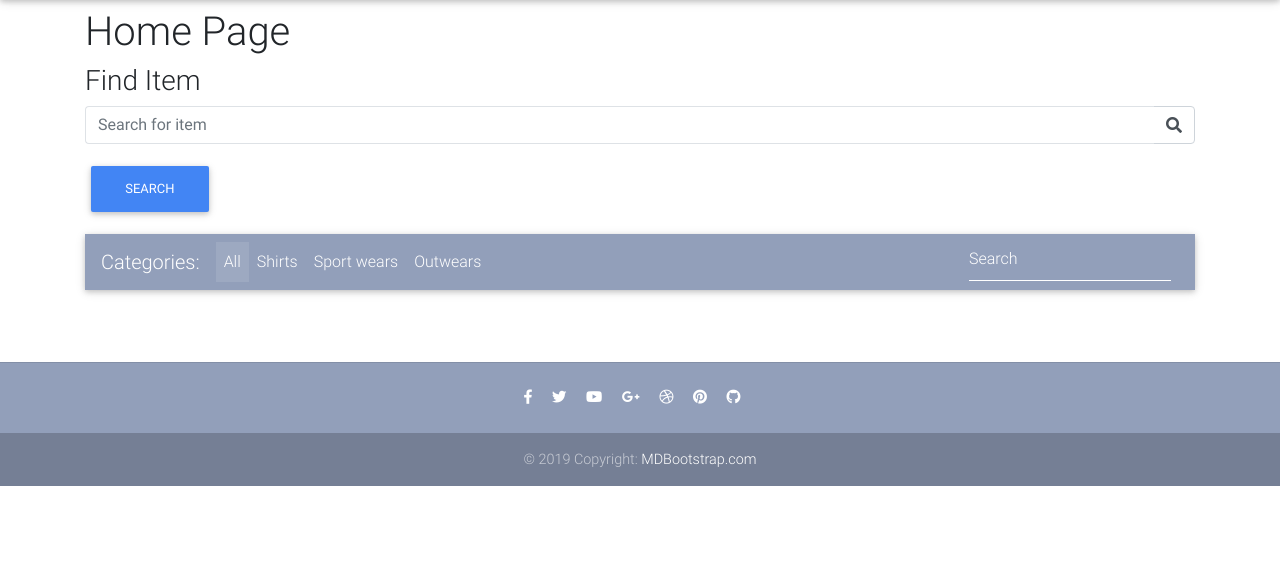
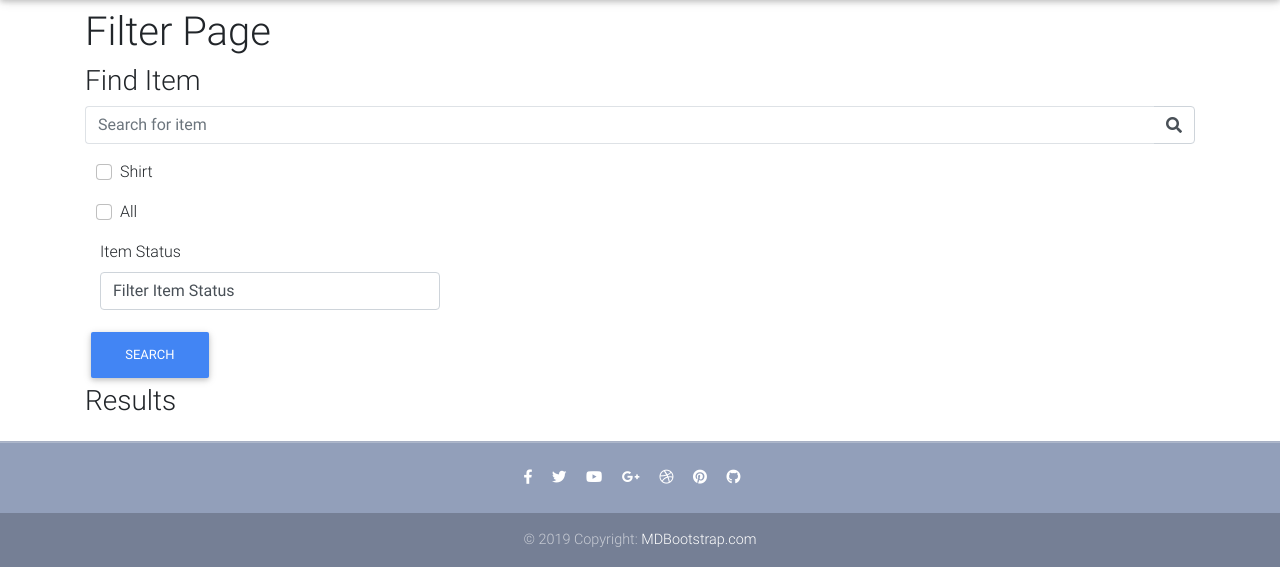
Before and after one commit to Gid34/Django-Ecommerce-Project, a Django app: page /filter/ in a window 1280 px wide. Shown: the part 64-642 px from the top of the page. Run offline with Django 3.2, Linux system fonts and the light colour scheme; data that the repository does not hold is empty; some libraries are stand-ins or nearby versions.

Commit message:
Added Label Dropdown Filter
I need to find a way to make labels as distinct -- OR else it will iterate infinitely.

```diff
--- a/django-ecommerce/core/models.py
+++ b/django-ecommerce/core/models.py
@@ -9,7 +9,8 @@ from django_countries.fields import CountryField
 CATEGORY_CHOICES = (
     ('S', 'Shirt'),
     ('SW', 'Sport wear'),
-    ('OW', 'Outwear')
+    ('OW', 'Outwear'),
+    ('A', 'Accessories')
 )
 
 LABEL_CHOICES = (
--- a/django-ecommerce/core/urls.py
+++ b/django-ecommerce/core/urls.py
@@ -28,5 +28,5 @@ urlpatterns = [
          name='remove-single-item-from-cart'),
     path('payment/<payment_option>/', PaymentView.as_view(), name='payment'),
     path('request-refund/', RequestRefundView.as_view(), name='request-refund'),
-    path('filter/', filter, name='filter')
+    path('filter/', filter, name='filter') #working filter function
 ]
--- a/django-ecommerce/core/views.py
+++ b/django-ecommerce/core/views.py
@@ -15,7 +15,7 @@ from django.utils import timezone
 from django.views.generic import ListView, DetailView, View
 
 from .forms import CheckoutForm, CouponForm, RefundForm, PaymentForm
-from .models import Item, OrderItem, Order, Address, Payment, Coupon, Refund, UserProfile
+from .models import *
 
 stripe.api_key = settings.STRIPE_SECRET_KEY
 
@@ -532,18 +532,35 @@ class RequestRefundView(View):
 
 #Code for SearchBar
 
-#This will be called by the filter parameter
+#This will be called by the filter parameter.
+#This cannot be commented out since it will break the code.
 def is_valid_queryparam(param):
     return param != '' and param is not None
 
-
+#When filtered, redirect to another page
 def filter(request):
     qs = Item.objects.all()
+    all_item_label = qs
     search_bar = request.GET.get('universal_search')
+    checkbox_shirt = request.GET.get('shirt')
+    checkbox_all = request.GET.get('all-categories')
+    item_status = request.GET.get('item_status')
+
     if search_bar != '' and search_bar is not None:
-        qs = qs.filter(title=search_bar)
+        qs = qs.filter(title__icontains=search_bar)
+
+    if checkbox_shirt == 'on':
+        qs = qs.filter(category='S')
+
+    if checkbox_all == 'on':
+        qs = Item.objects.all()
+
+    if item_status != 'Filter Item Status':
+        qs = qs.filter(label=item_status)
 
     context = {
-        'queryset':qs
+        'queryset':qs,
+        'all_item_label':all_item_label
     }
-    return render(request, "home.html", context)
+
+    return render(request, "filter.html", context)
--- a/django-ecommerce/templates/base.html
+++ b/django-ecommerce/templates/base.html
@@ -10,6 +10,7 @@
   {% block extra_head %}
   {% endblock %}
   <link rel="stylesheet" href="https://use.fontawesome.com/releases/v5.8.1/css/all.css">
+  <link href="https://cdn.jsdelivr.net/npm/bootstrap@5.0.2/dist/css/bootstrap.min.css" rel="stylesheet" integrity="sha384-EVSTQN3/azprG1Anm3QDgpJLIm9Nao0Yz1ztcQTwFspd3yD65VohhpuuCOmLASjC" crossorigin="anonymous">
   <link href="{% static 'css/bootstrap.min.css' %}" rel="stylesheet">
   <link href="{% static 'css/mdb.min.css' %}" rel="stylesheet">
   <link href="{% static 'css/style.min.css' %}" rel="stylesheet">
--- a/django-ecommerce/templates/filter.html
+++ b/django-ecommerce/templates/filter.html
@@ -10,9 +10,10 @@
     <h1>Filter Page</h1>
     <h3>Find Item</h3>
 
+  <!--START OF FILTERS-->
     <form method="GET" action=".">
 
-      <!-- Filter # 1 -->
+      <!-- Search Bar -->
       <div class="form-row">
           <div class="form-group col-12">
               <div class="input-group">
@@ -26,26 +27,48 @@
           </div>
       </div>
 
-      <!-- Checkbox filter -->
 
-      <div class="form-group">
+      <!-- Checkbox Shirt -->
+      <div class="form-group col-md-4">
         <div class="form-check">
-          <input class="form-check-input" type="checkbox" id="reviewed" name="reviewed">
-          <label class="form-check-label" for="reviewed">
-            Reviewed
+          <input class="form-check-input" type="checkbox" id="shirt" name="shirt">
+          <label class="form-check-label" for="shirt">
+            Shirt
           </label>
         </div>
       </div>
 
-      <!-- Checkbox filter -->
-      <div class="form-group">
+      <!-- Checkbox All.Code works -->
+      <div class="form-group col-md-4">
         <div class="form-check">
-          <input class="form-check-input" type="checkbox" id="notReviewed" name="notReviewed">
-          <label class="form-check-label" for="notReviewed">
-            Not reviewed
+          <input class="form-check-input" type="checkbox"  id="all-categories" name="all-categories">
+          <label class="form-check-label" for="all-categories">
+            All
           </label>
         </div>
       </div>
+
+
+        <!-- Label Filter -->
+        <div class="form-group col-md-4">
+          <label for = "item_status">Item Status</label>
+
+          <select id = "item_status" class = "form-control" name = "item_status">
+
+
+
+            <!-- Default idle display -->
+            <option selected> Filter Item Status</option>
+
+              {% for item_status in all_item_label %}
+              <option value = "{{item_status.label}}">{{item_status.label}}</option>
+              {% endfor %}
+
+          </select>
+        </div>
+
+
+
 
       <!-- Submit Button -->
       <button type="submit" class="btn btn-primary">Search</button>
@@ -59,60 +82,73 @@
           <li>
             {{ item.title }}
             <span>Price: {{ item.price }} |</span>
-            <span>Discounted Price: {{ item.price }} |</span>
+            <span>Discounted Price: {{ item.discount_price }} |</span>
             <span>Category: {{ item.category }}</span>
           </li>
         {% endfor %}
       </ul>
+
+     <!-- Return Results as a card. SUCCESS!!!-->
+{% for item in queryset %}
+<div class="col-lg-3 col-md-6 mb-4">
+
+  <div class="card">
+
+    <!--Card image-->
+    <div class="view overlay">
+
+      <!--Got no fucking idea what this is-->
+      <!-- {% comment %} <img src="https://mdbootstrap.com/img/Photos/Horizontal/E-commerce/Vertical/12.jpg"
+        class="card-img-top" {% endcomment %}  -->
+
+      <img src="{{ item.image.url }}" class="card-img-top">
+
+      <a href="{{ item.get_absolute_url }}">
+        <div class="mask rgba-white-slight"></div>
+      </a>
+
     </div>
 
-  <!-- </main> -->
+    <!--Card content-->
+    <div class="card-body text-center">
+      <a href="" class="grey-text">
+        <h5>{{ item.get_category_display }} </h5> <!--Category Shirt, Outerwear etc.-->
 
-  <div class="container">
+      </a>
 
-    <!--Grey Blue Navbar-->
-    <nav class="navbar navbar-expand-lg navbar-dark mdb-color lighten-3 mt-3 mb-5">
 
-      <!-- Filtering Navbar -->
-      <!-- Navbar brand -->
-      <span class="navbar-brand">Categories:</span>
 
-      <!-- Collapse button -->
-      <button class="navbar-toggler" type="button" data-toggle="collapse" data-target="#basicExampleNav"
-        aria-controls="basicExampleNav" aria-expanded="false" aria-label="Toggle navigation">
-        <span class="navbar-toggler-icon"></span>
-      </button>
+      <!--Price of item-->
+      <h3 class="font-weight-bold blue-text">
+        <strong>$
+          {% if item.discount_price %}
+          {{ item.discount_price }}
+          {% else %}
+          {{ item.price }}
+          {% endif %}
+        </strong>
 
-      <!-- Collapsible content -->
-      <div class="collapse navbar-collapse" id="basicExampleNav">
+      </h3>
 
-        <!-- Links -->
-        <ul class="navbar-nav mr-auto">
-          <li class="nav-item active">
-            <a class="nav-link" href="#">All <!-- Change what's in # to the URL-->
-              <span class="sr-only">(current)</span>
+      <!--Name of Item-->
+      <h5>
+        <strong>
+          <a href="{{ item.get_absolute_url }}" class="dark-grey-text">{{ item.title }}
+            <span
+              class="badge badge-pill {{ item.get_label_display }}-color">NEW</span><!--Label: New , Low Stock-->
           </a>
-          </li>
-          <li class="nav-item">
-            <a class="nav-link" href="#">Shirts</a>
-          </li>
-          <li class="nav-item">
-            <a class="nav-link" href="#">Sport wears</a>
-          </li>
-          <li class="nav-item">
-            <a class="nav-link" href="#">Outwears</a>
-          </li>
+        </strong>
+      </h5>
 
-        </ul>
-        <!-- Links -->
+    </div>
 
-        <form class="form-inline">
-          <div class="md-form my-0">
-            <input class="form-control mr-sm-2" type="text" placeholder="Search" aria-label="Search">
   </div>
-        </form>
+
 </div>
-      <!-- Grey Blue Navbar -->
+{% endfor %}
+
+</div>
+
 
 
 {% endblock content %}
--- a/django-ecommerce/templates/home.html
+++ b/django-ecommerce/templates/home.html
@@ -8,8 +8,9 @@
     <h3>Find Item</h3>
        <!-- Changing , to filter seemed to fixed it '''-->
     <form method="GET" action="filter">
+    <!-- <form method="GET" action="."> -->
 
-      <!-- Filter # 1 '''-->
+      <!-- Search Bar Filter-->
       <div class="form-row">
           <div class="form-group col-12">
               <div class="input-group">
@@ -23,22 +24,49 @@
           </div>
       </div>
 
+
+      <!-- Checkbox Shirt -->
+      <div class="form-group">
+        <div class="form-check">
+          <input class="form-check-input" type="checkbox"  id="shirt" name="shirt">
+          <label class="form-check-label" for="shirt">
+
+            Shirt
+          </label>
+        </div>
+      </div>
+
+      <!-- Checkbox All -->
+      <div class="form-group">
+        <div class="form-check">
+          <input class="form-check-input" type="checkbox"  id="all-categories" name="all-categories">
+          <label class="form-check-label" for="all-categories">
+            All
+          </label>
+        </div>
+      </div>
+
+        <!-- Label Filter -->
+        <div class="form-group col-md-4">
+          <label for = "item_status">Item Status</label>
+
+          <select id = "item_status" class = "form-control" name = "item_status">
+
+
+
+            <!-- Default idle display -->
+            <option selected> Filter Item Status</option>
+
+              {% for item in object_list %}
+              <option value = "{{item.label}}">{{item.label}}</option>
+              {% endfor %}
+
+          </select>
+        </div>
+
       <!-- Submit Button -->
       <button type="submit" class="btn btn-primary">Search</button>
-
-
     </form>
-
-  <!-- Return Results -->
-  <!-- <h3>Results</h3>
-  <ul>
-    {% for item in queryset %}
-      <li>
-        {{ item.title }}
-        <span>Price: {{ item.price }}</span>
-        <span>Category: {{ item.category }}</span>
-      </li>
-    {% endfor %} -->
 
     <!-- Return Results as a card. SUCCESS!!!-->
     {% for item in queryset %}
@@ -48,11 +76,6 @@
 
             <!--Card image-->
             <div class="view overlay">
-
-              <!--Got no fucking idea what this is-->
-              <!-- {% comment %} <img src="https://mdbootstrap.com/img/Photos/Horizontal/E-commerce/Vertical/12.jpg"
-                class="card-img-top" {% endcomment %}  -->
-
               <img src="{{ item.image.url }}" class="card-img-top">
 
               <a href="{{ item.get_absolute_url }}">
@@ -265,5 +288,4 @@
 
   </div>
 </main>
-
 {% endblock content %}
```
Also changed, not shown: django-ecommerce/core/admin.py (+10 -1 lines), django-ecommerce/core/migrations/0005_alter_item_category.py (added). Lines whose indentation alone changed are shown as unchanged.
